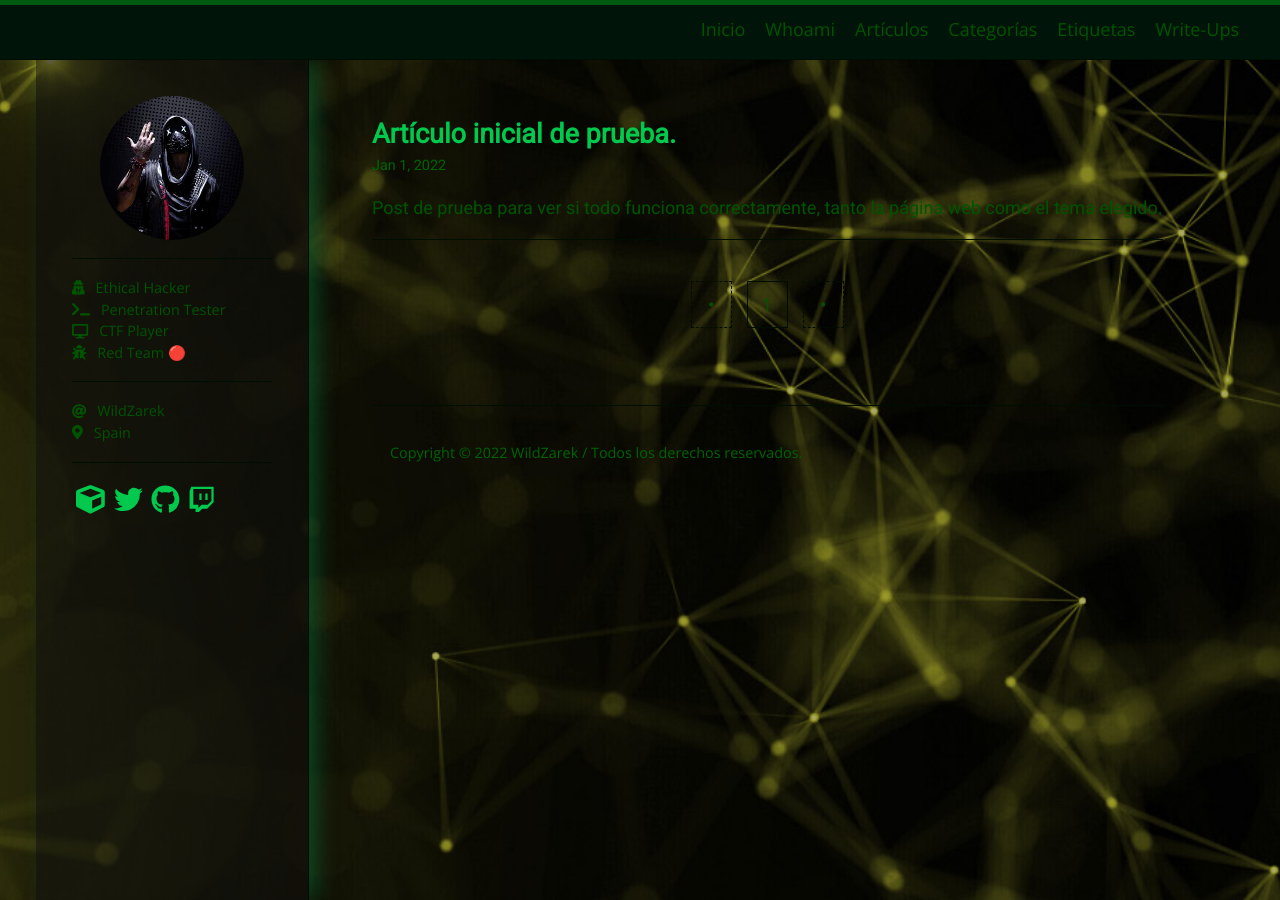
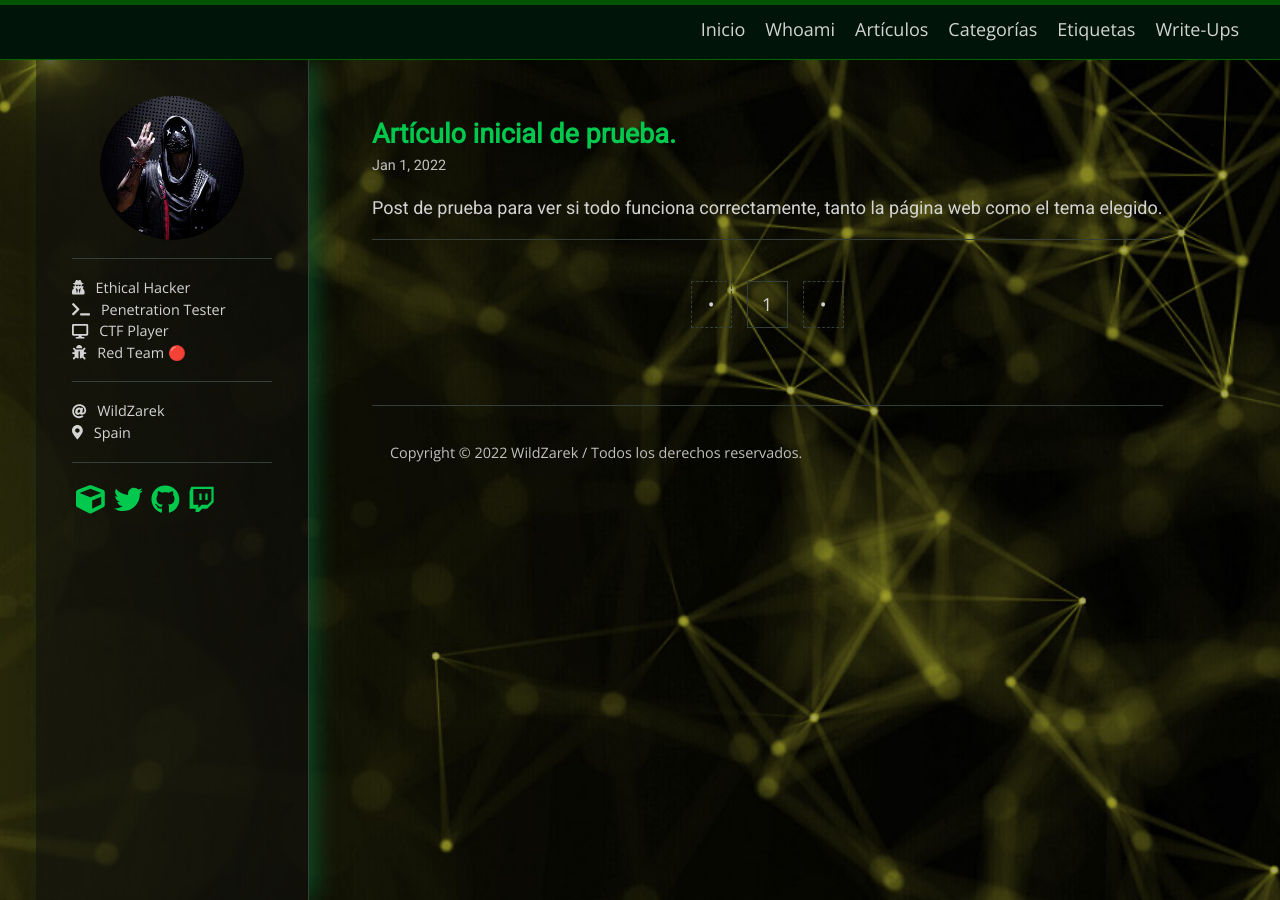
Before and after one commit to WildZarek/wildzarek.github.io, a Jekyll site: the page built from index.html, in a window 1280 px wide. Built offline with Jekyll 4.4.1, drawn with Linux system fonts in a browser that asks for light colours; nearby versions of some CDN libraries; some web fonts are replaced; the list of posts is cut into pages by our own code.

Commit message:
changed css color

```diff
--- a/_sass/hamilton/skin.scss
+++ b/_sass/hamilton/skin.scss
@@ -80,8 +80,8 @@ table {
 
 .site-header {
   background-color: $background-color;
-  border-top-color: $border-color-dark;
-  border-bottom-color: $border-color-light;
+  border-top-color: #005400;    // $border-color-dark;
+  border-bottom-color: #006400; // $border-color-light;
 }
 
 .site-sidebar {
--- a/_sass/hamilton/skins/midnight.scss
+++ b/_sass/hamilton/skins/midnight.scss
@@ -1,7 +1,7 @@
-$text-color:            #005400 !default; // lightgrey
-$text-color-light:      #006400 !default; // silver
-$background-color:      #00140A !default; // #121212
-$code-background-color: #202020 !default; // #49483e
+$text-color:            lightgrey !default; // lightgrey
+$text-color-light:      silver !default;    // silver
+$background-color:      #00140A !default;   // #121212
+$code-background-color: #202020 !default;   // #49483e
 
 $border-color:          mix($text-color, $background-color, 30%) !default;
 $border-color-light:    darken($border-color, 5%) !default;
```
